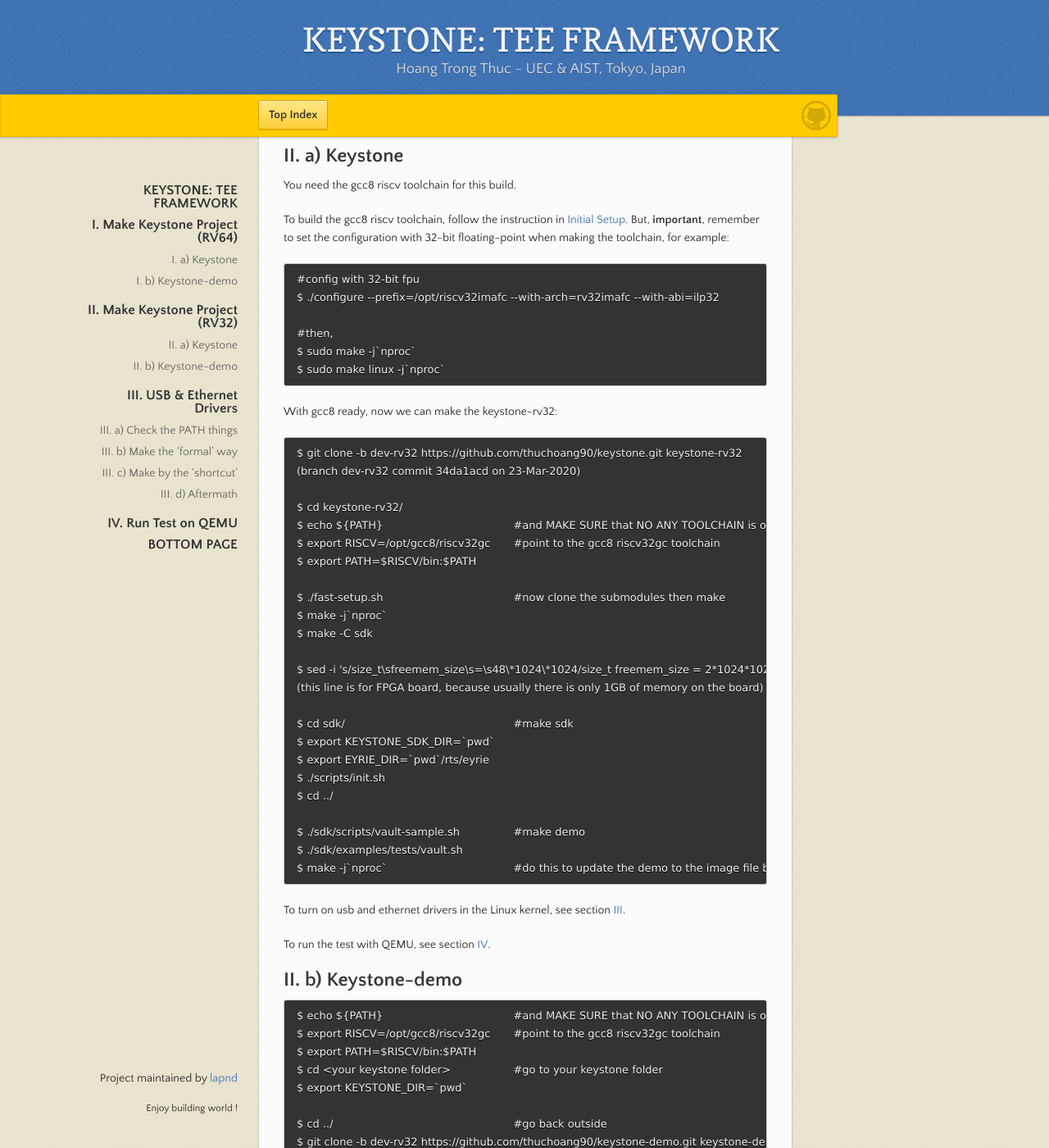
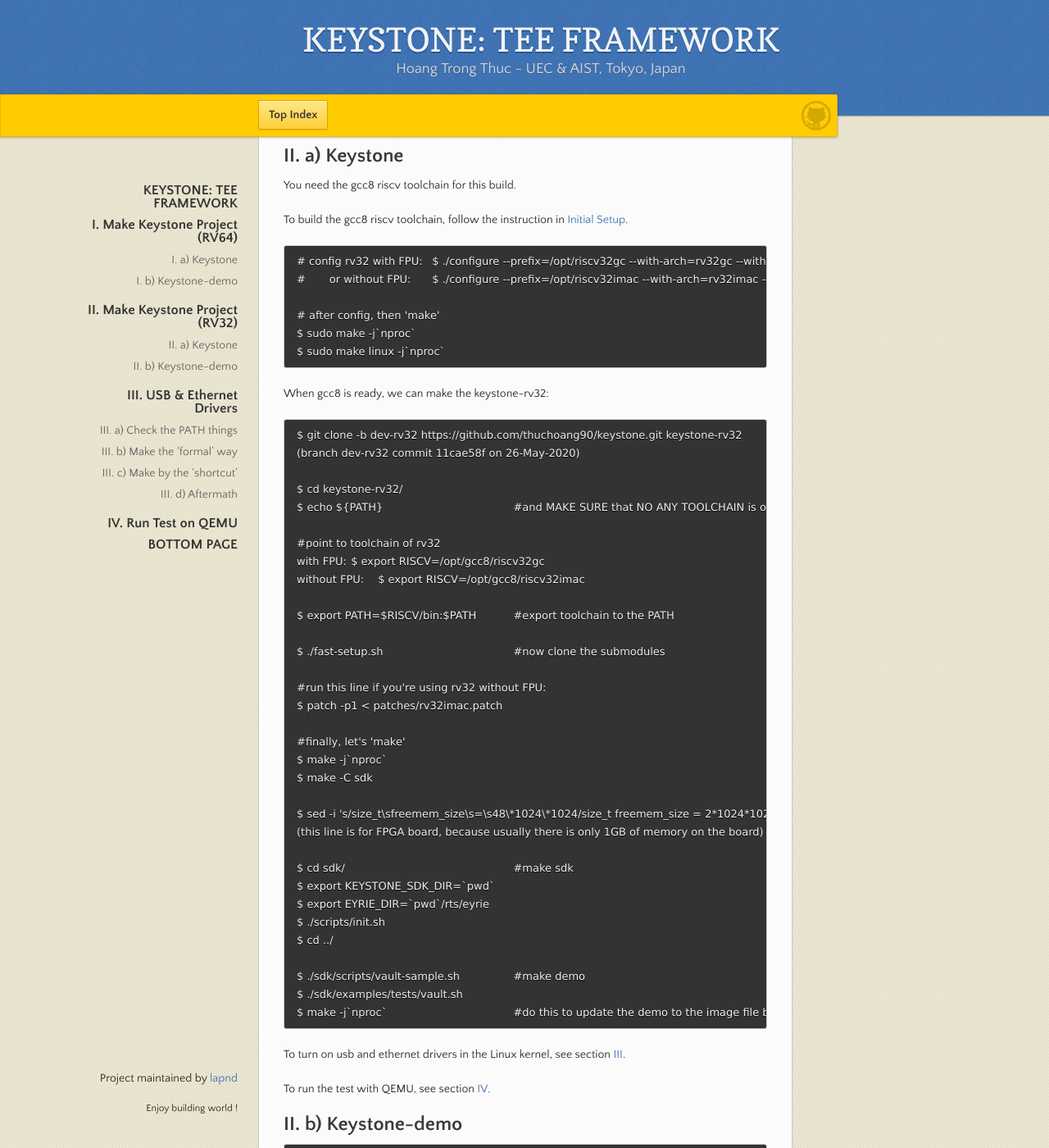
Before and after one commit to lapnd/httdes.github.io, a Jekyll site: the page built from keystone.md, in a window 1280 px wide and 1400 px high, scrolled down 1708 px. Shown: the whole window at 82% size. Built offline with Jekyll 4.4.1, drawn with Linux system fonts in a browser that asks for light colours; our own code applies the rules of GitHub Pages for plain Markdown files.

Commit message:
Update keystone.md

```diff
--- a/keystone.md
+++ b/keystone.md
@@ -77,26 +77,35 @@ To run the test with QEMU, see section [IV](#iv-run-test-on-qemu).
 
 You need the gcc8 riscv toolchain for this build.
 
-To build the gcc8 riscv toolchain, follow the instruction in [Initial Setup](./init.md#iii-risc-v-toolchain). But, **important**, remember to set the configuration with 32-bit floating-point when making the toolchain, for example:
+To build the gcc8 riscv toolchain, follow the instruction in [Initial Setup](./init.md#iii-risc-v-toolchain).
 
-	#config with 32-bit fpu
-	$ ./configure --prefix=/opt/riscv32imafc --with-arch=rv32imafc --with-abi=ilp32
+	# config rv32 with FPU:	$ ./configure --prefix=/opt/riscv32gc --with-arch=rv32gc --with-abi=ilp32d
+	#       or without FPU:	$ ./configure --prefix=/opt/riscv32imac --with-arch=rv32imac --with-abi=ilp32
 
-	#then,
+	# after config, then 'make'
 	$ sudo make -j`nproc`
 	$ sudo make linux -j`nproc`
 
-With gcc8 ready, now we can make the keystone-rv32:
+When gcc8 is ready, we can make the keystone-rv32:
 
 	$ git clone -b dev-rv32 https://github.com/thuchoang90/keystone.git keystone-rv32
-	(branch dev-rv32 commit 34da1acd on 23-Mar-2020)
+	(branch dev-rv32 commit 11cae58f on 26-May-2020)
 
 	$ cd keystone-rv32/
 	$ echo ${PATH}					#and MAKE SURE that NO ANY TOOLCHAIN is on the PATH
-	$ export RISCV=/opt/gcc8/riscv32gc	#point to the gcc8 riscv32gc toolchain
-	$ export PATH=$RISCV/bin:$PATH
 
-	$ ./fast-setup.sh					#now clone the submodules then make
+	#point to toolchain of rv32
+	with FPU:	$ export RISCV=/opt/gcc8/riscv32gc
+	without FPU:	$ export RISCV=/opt/gcc8/riscv32imac
+
+	$ export PATH=$RISCV/bin:$PATH		#export toolchain to the PATH
+
+	$ ./fast-setup.sh					#now clone the submodules
+
+	#run this line if you're using rv32 without FPU:
+	$ patch -p1 < patches/rv32imac.patch
+
+	#finally, let's 'make'
 	$ make -j`nproc`
 	$ make -C sdk
 
```
